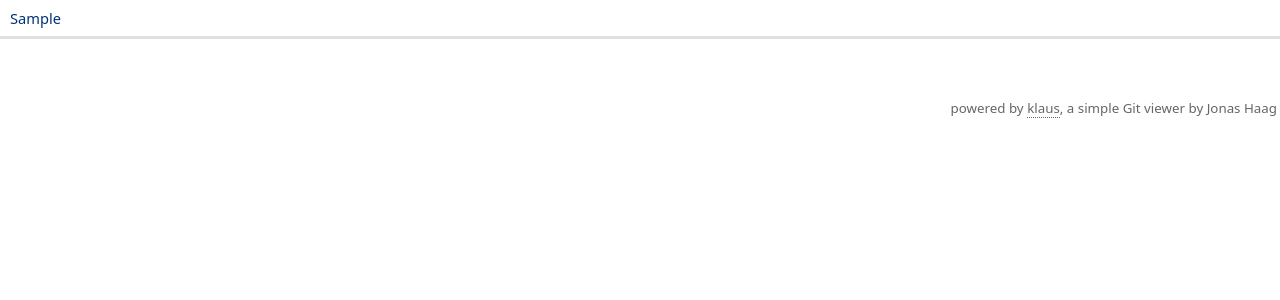
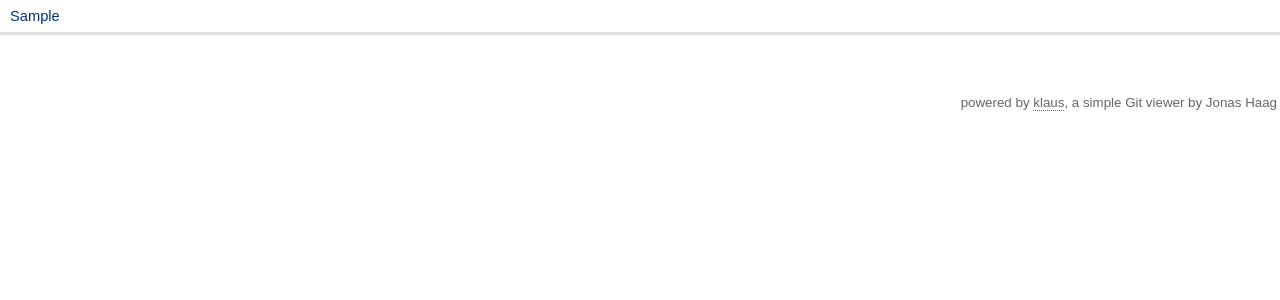
Before and after one commit to jonashaag/klaus, a Python web app: template templates/skeleton.html in a window 1280 px wide. Shown: the top 300 px of the page. Run offline with Jinja, Linux system fonts and the light colour scheme; the template is opened without the code that fills it: most values are stand-ins (such as "Sample title", 1, 10 or a date in 2020).

Commit message:
CSS font fix

```diff
--- a/static/klaus.css
+++ b/static/klaus.css
@@ -1,6 +1,6 @@
 @charset "utf-8";
 
-body { margin: 0; padding: 0; font-size: 11pt; font-family: sans; }
+body { margin: 0; padding: 0; font-size: 11pt; font-family: sans-serif; }
 pre { font-size: 10pt; }
 a, a:visited { color: #003278; text-decoration: none; }
 a:hover { text-decoration: underline; }
```
